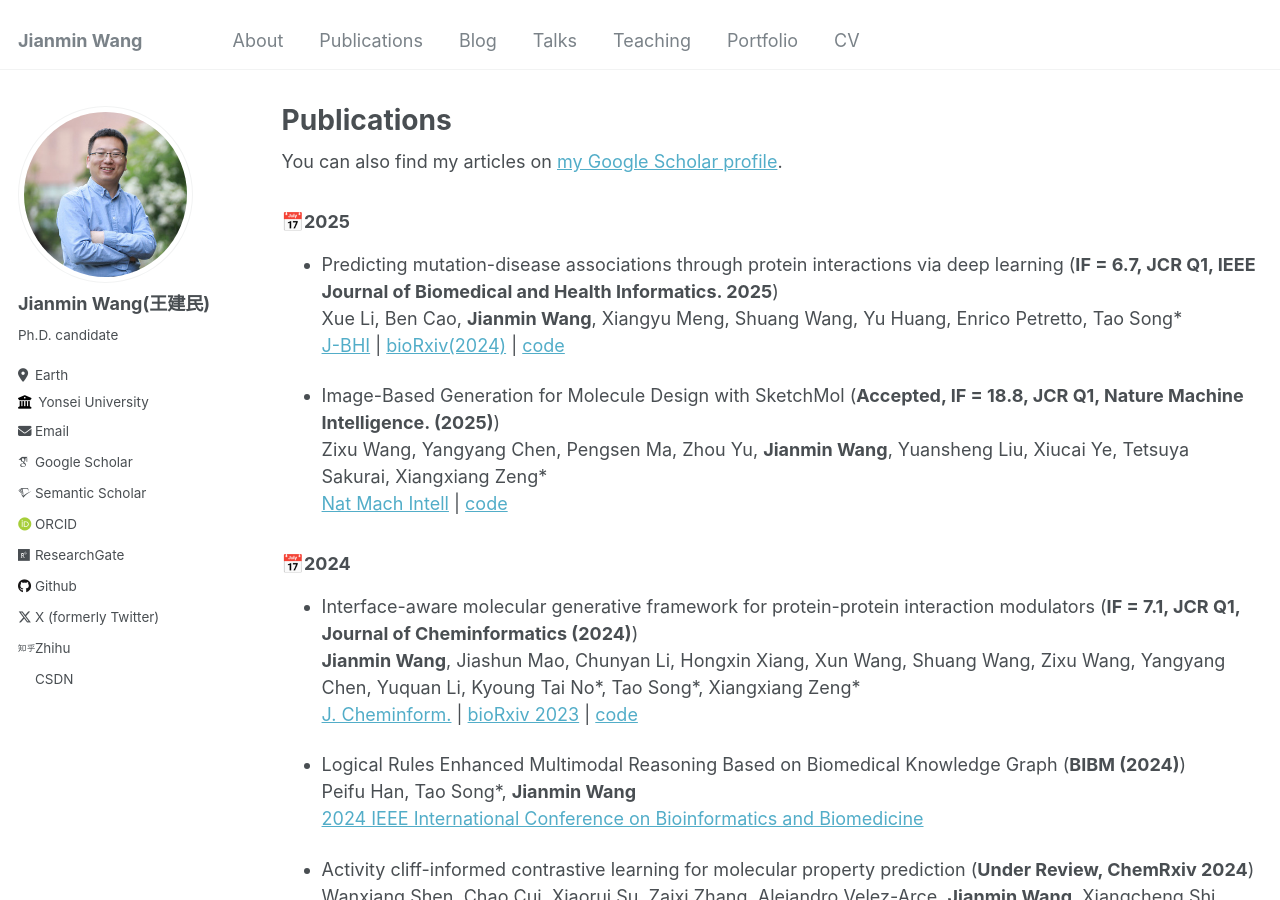
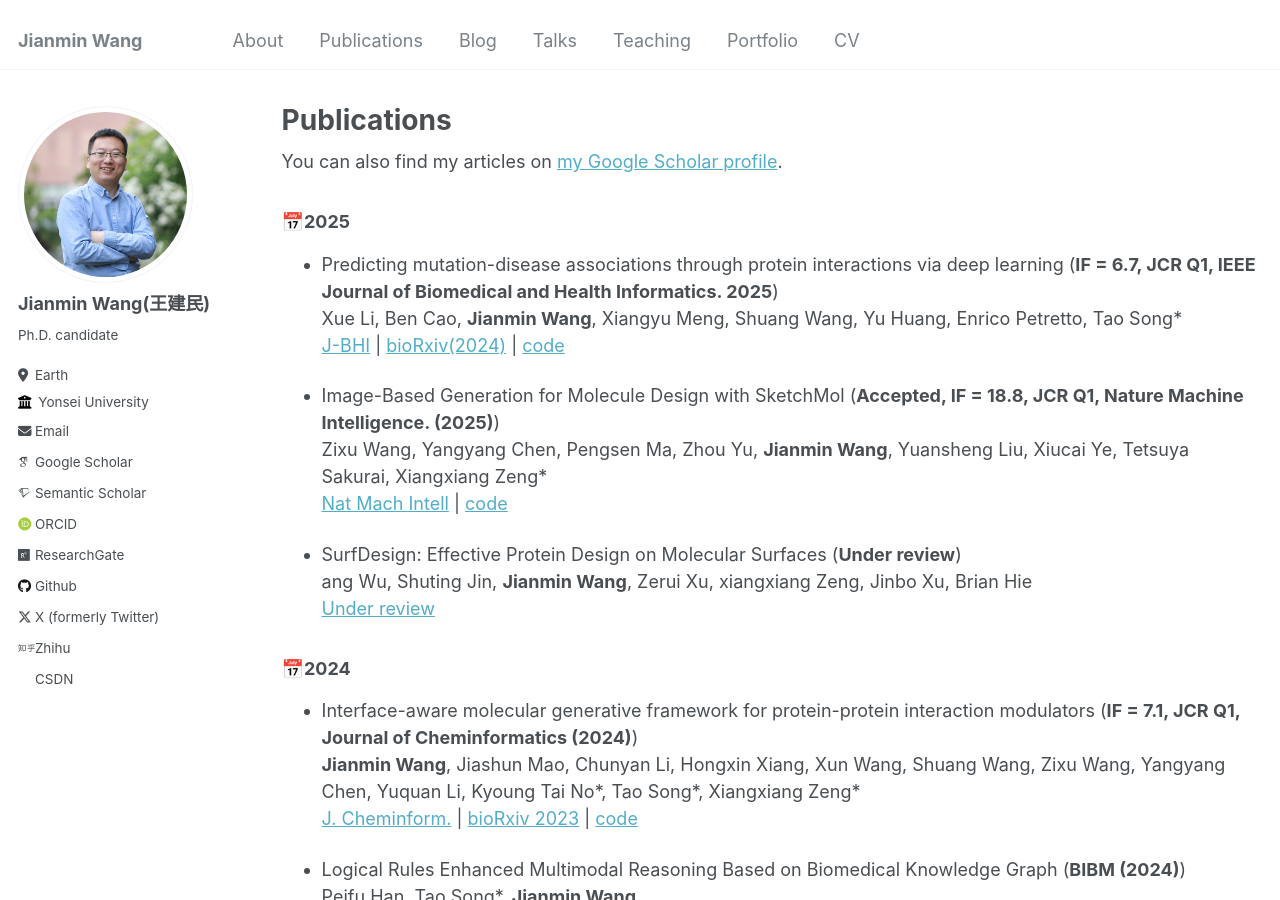
Before and after one commit to Jianmin2drugai/Jianmin2drugai.github.io, a Jekyll site: the page built from _pages/publications.md, in a window 1280 px wide and 900 px high. Built offline with Jekyll 4.4.1, drawn with Linux system fonts in a browser that asks for light colours; some web fonts are replaced.

Commit message:
Update publications.md

```diff
--- a/_pages/publications.md
+++ b/_pages/publications.md
@@ -24,6 +24,10 @@ author_profile: true
 *   Image-Based Generation for Molecule Design with SketchMol (**Accepted, IF = 18.8, JCR Q1, Nature Machine Intelligence. (2025)**)
     Zixu Wang, Yangyang Chen, Pengsen Ma, Zhou Yu, **Jianmin Wang**, Yuansheng Liu, Xiucai Ye, Tetsuya Sakurai, Xiangxiang Zeng\*
    [Nat Mach Intell](https://doi.org/10.1038/s42256-025-00982-3) | [code](https://github.com/WangZiXubiubiu/SketchMol-v1)
+
+*   SurfDesign: Effective Protein Design on Molecular Surfaces (**Under review**)
+    ang Wu, Shuting Jin, **Jianmin Wang**, Zerui Xu, xiangxiang Zeng, Jinbo Xu, Brian Hie
+   [Under review](https://openreview.net/forum?id=JCFJFBm5rE)
 
 ### &#x1F4C5;2024
 
```
